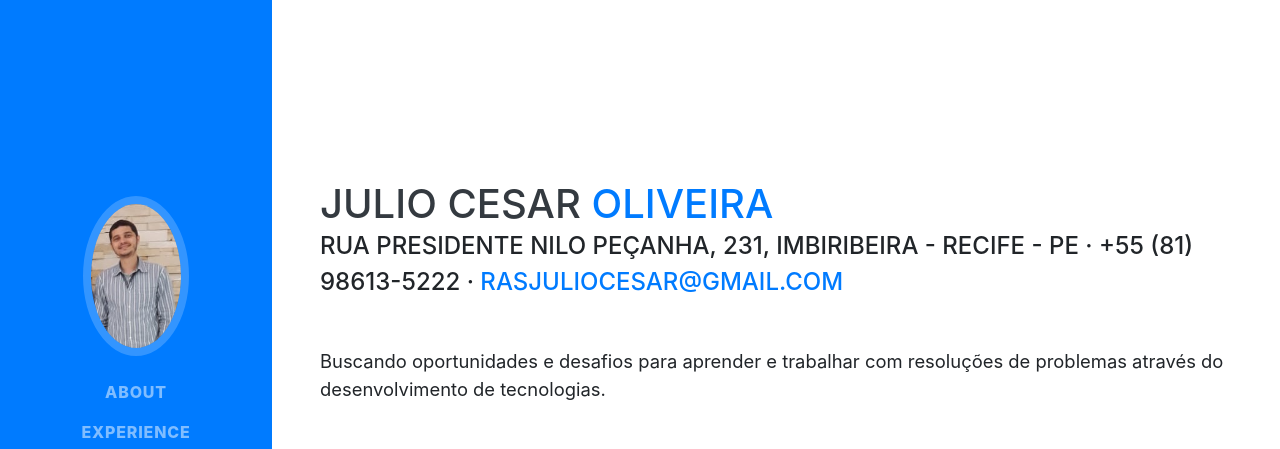
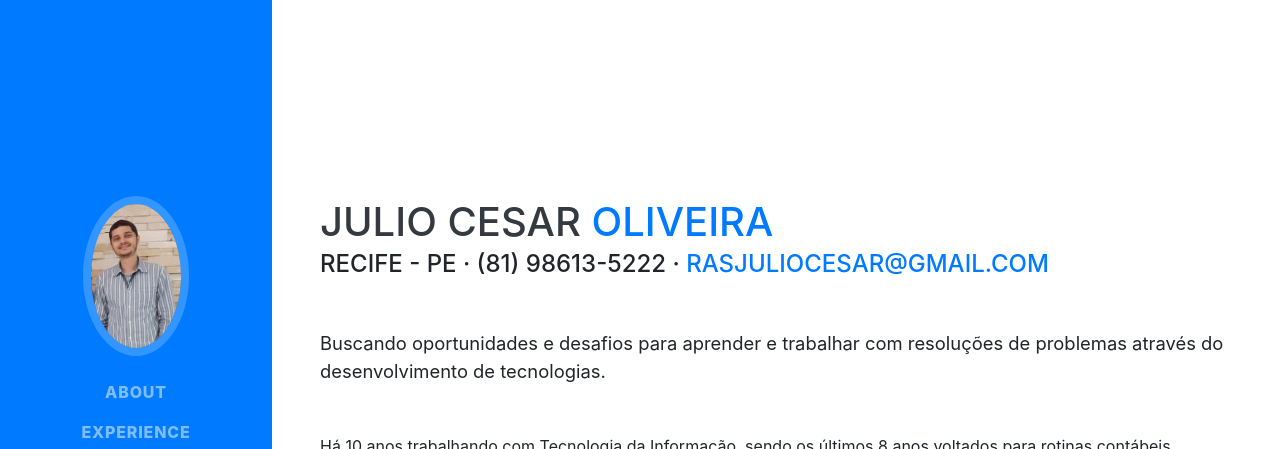
Before and after one commit to rasjuliocesar/juliocesar.github.io, a website with bundled scripts: page index.html in a window 1280 px wide. Shown: the top 449 px of the page. Built offline with nearby package versions, Linux system fonts and the light colour scheme; a web font is replaced by a local one.

Commit message:
Update index.html

```diff
--- a/index.html
+++ b/index.html
@@ -67,7 +67,7 @@
         <h1 class="mb-0">Julio Cesar
           <span class="text-primary">Oliveira</span>
         </h1>
-        <div class="subheading mb-5">Rua Presidente Nilo Peçanha, 231, Imbiribeira - Recife - PE · +55 (81) 98613-5222 ·
+        <div class="subheading mb-5">Recife - PE · (81) 98613-5222 ·
           <a href="mailto:rasjuliocesar@gmail.com">rasjuliocesar@gmail.com</a>
         </div>
         <p class="lead mb-5">Buscando oportunidades e desafios para aprender e trabalhar com resoluções de problemas
```
